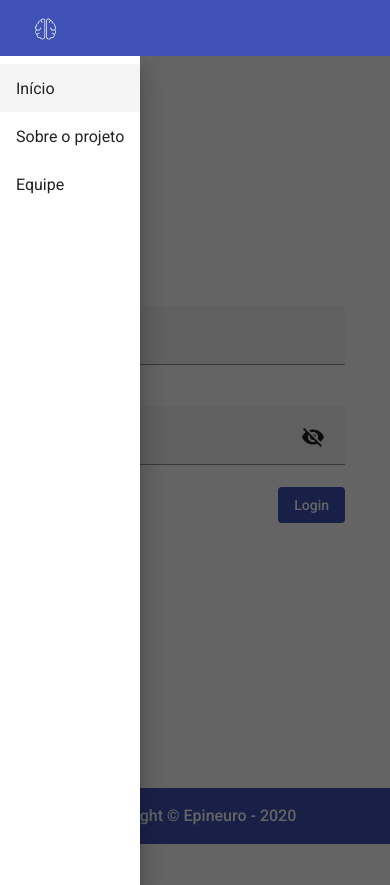
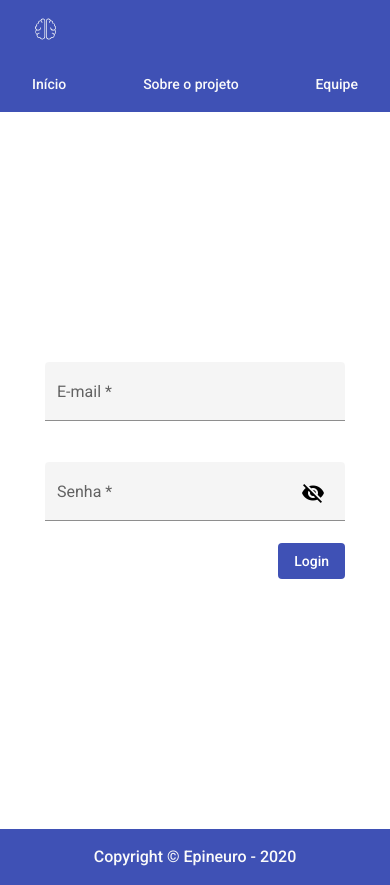
Before and after one commit to joaova/epineuro, an Angular app: page /login in a window 390 px wide. Both pictures are taken after a click on the link 48 px from the left and 28 px from the top of the page. Before the commit the page ends 844 px from the top, so only its background shows below. Built offline with nearby package versions, Linux system fonts and the light colour scheme.

Commit message:
Navegação responsiva da navbar

```diff
--- a/src/app/modules/admin/pages/admin/admin.component.css
+++ b/src/app/modules/admin/pages/admin/admin.component.css
@@ -1,9 +1,23 @@
 .layout {
-    height: 100vh;
-    position: fixed;
-    top: 0;
-    left: 0;
-    right: 0;
+  display: flex;
+  flex-direction: column;
+  height: 100vh;
+}
+
+nav {
+    flex-shrink: 0;
+}
+
+.secondNavLine {
+  justify-content: space-between;
+}
+
+.content{
+  flex: 1 0 auto;
+}
+
+footer {
+  flex-shrink: 0;
 }
 
 mat-icon {
@@ -18,20 +32,6 @@ mat-icon {
     flex: 1 1 auto;
 }
 
-footer {
-    position: fixed;
-    bottom: 0;
-    left: 0;
-    right: 0;
-}
-
-.footer {
-    font-size: 1em;
-    justify-content: center;
-    background-color: #3f51b5;
-    color: white;
-}
-
 .login-btn {
     background-color: #fafafa;
     color: #3f51b5;
@@ -41,3 +41,14 @@ footer {
     background-color: #3f51b5;
     color: white;
 }
+
+.sidenav-container {
+    position: absolute;
+    width: auto;
+    height: 300px;
+    background-color: white;
+  }
+
+.sidenav {
+    border-right: 1px solid black;
+}
--- a/src/app/modules/admin/pages/admin/admin.component.html
+++ b/src/app/modules/admin/pages/admin/admin.component.html
@@ -1,10 +1,12 @@
 <div class="layout">
+  <nav>
     <mat-toolbar class="header">
+      <mat-toolbar-row>
       <a mat-button fxHide.lt-md routerLink="/admin">
           <mat-icon svgIcon="brain" aria-hidden="false" aria-label="Brain Icon"></mat-icon>
           <span id="titulo">Epineuro</span>
       </a>
-        <a mat-button fxHide fxShow.lt-md (click)="sidenav.toggle()">
+      <a mat-button fxHide fxShow.lt-md (click)="showExtendedNav()">
           <mat-icon svgIcon="brain" aria-hidden="false" aria-label="Brain Icon"></mat-icon>
       </a>
       <a mat-button fxHide.lt-md routerLink="/admin/sobre">Sobre o projeto</a>
@@ -28,26 +30,20 @@
               </button>
             </mat-menu>
       </div>
+      </mat-toolbar-row>
+      <mat-toolbar-row *ngIf="isNavExtended" class="secondNavLine">
+        <a mat-button routerLink="/admin/sobre" (click)="showExtendedNav()">Sobre o projeto</a>
+        <a mat-button routerLink="/admin/equipe" (click)="showExtendedNav()">Equipe</a>
+        <a mat-button routerLink="/admin/pacientes" (click)="showExtendedNav()">Pacientes</a>
+      </mat-toolbar-row>
     </mat-toolbar>
-
-    <mat-sidenav-container fxFlexFill>
-        <mat-sidenav #sidenav>
-          <mat-nav-list>
-            <a mat-list-item routerLink="/admin" (click)="sidenav.toggle()">Início</a>
-            <a mat-list-item routerLink="/admin/sobre" (click)="sidenav.toggle()">Sobre o projeto</a>
-            <a mat-list-item routerLink="/admin/equipe" (click)="sidenav.toggle()">Equipe</a>
-            <a mat-list-item routerLink="/admin/pacientes" (click)="sidenav.toggle()">Pacientes</a>
-          </mat-nav-list>
-        </mat-sidenav>
-        <mat-sidenav-content>
+  </nav>
+  <div class="content">
       <main>
         <router-outlet></router-outlet>
       </main>
+  </div>
   <footer>
-                <mat-toolbar class="footer">
-                    <span>Copyright &copy; Epineuro - 2020</span>
-                </mat-toolbar>
+    <app-footer></app-footer>
   </footer>
-        </mat-sidenav-content>
-    </mat-sidenav-container>
 </div>
--- a/src/app/modules/admin/pages/admin/admin.component.ts
+++ b/src/app/modules/admin/pages/admin/admin.component.ts
@@ -29,6 +29,7 @@ export class AdminComponent implements OnInit {
         sanitizer.bypassSecurityTrustResourceUrl('../../../../../assets/icons/woman.svg'));
   }
 
+  isNavExtended: boolean = false;
 
   ngOnInit(): void {
   }
@@ -37,4 +38,13 @@ export class AdminComponent implements OnInit {
     this.service.logout();
   }
 
+  showExtendedNav() {
+    if (this.isNavExtended == false) {
+      this.isNavExtended = true;
+      return;
+    }
+
+    this.isNavExtended = false;
+  }
+
 }
--- a/src/app/modules/home/pages/home/home.component.css
+++ b/src/app/modules/home/pages/home/home.component.css
@@ -1,9 +1,23 @@
 .layout {
+    display: flex;
+    flex-direction: column;
     height: 100vh;
-    position: fixed;
-    top: 0;
-    left: 0;
-    right: 0;
+}
+
+nav {
+    flex-shrink: 0;
+}
+
+.secondNavLine {
+    justify-content: space-between;
+  }
+
+.content{
+    flex: 1 0 auto;
+}
+
+footer {
+    flex-shrink: 0;
 }
 
 mat-icon {
@@ -18,20 +32,6 @@ mat-icon {
     flex: 1 1 auto;
 }
 
-footer {
-    position: fixed;
-    bottom: 0;
-    left: 0;
-    right: 0;
-}
-
-.footer {
-    font-size: 1em;
-    justify-content: center;
-    background-color: #3f51b5;
-    color: #fafafa;
-}
-
 .login-btn {
     background-color: #fafafa;
     color: #3f51b5;
--- a/src/app/modules/home/pages/home/home.component.html
+++ b/src/app/modules/home/pages/home/home.component.html
@@ -1,4 +1,4 @@
-<div class="layout">
+<!-- <div class="layout">
     <mat-toolbar class="header">
         <a mat-button fxHide.lt-md routerLink="/">
             <mat-icon svgIcon="brain" aria-hidden="false" aria-label="Brain Icon"></mat-icon>
@@ -26,10 +26,41 @@
                 <router-outlet></router-outlet>
             </main>
             <footer>
-                <mat-toolbar class="footer">
-                    <span>Copyright &copy; Epineuro - 2020</span>
-                </mat-toolbar>
+                <app-footer></app-footer>
             </footer>
         </mat-sidenav-content>
     </mat-sidenav-container>
-</div>
+</div> -->
+<div class="layout">
+    <nav>
+      <mat-toolbar class="header">
+        <mat-toolbar-row>
+        <a mat-button fxHide.lt-md routerLink="/admin">
+            <mat-icon svgIcon="brain" aria-hidden="false" aria-label="Brain Icon"></mat-icon>
+            <span id="titulo">Epineuro</span>
+        </a>
+        <a mat-button fxHide fxShow.lt-md (click)="showExtendedNav()">
+            <mat-icon svgIcon="brain" aria-hidden="false" aria-label="Brain Icon"></mat-icon>
+        </a>
+        <a mat-button fxHide.lt-md routerLink="/">Início</a>
+        <a mat-button fxHide.lt-md routerLink="/sobre">Sobre o projeto</a>
+        <a mat-button fxHide.lt-md routerLink="/equipe">Equipe</a>
+        <span class="spacer"></span>
+        <a *ngIf="!isLoginUrl" class="login-btn"  mat-raised-button routerLink="/login">Login</a>
+        </mat-toolbar-row>
+        <mat-toolbar-row *ngIf="isNavExtended" class="secondNavLine">
+            <a mat-button routerLink="/" (click)="showExtendedNav()">Início</a>
+            <a mat-button routerLink="/sobre" (click)="showExtendedNav()">Sobre o projeto</a>
+            <a mat-button routerLink="/equipe" (click)="showExtendedNav()">Equipe</a>
+        </mat-toolbar-row>
+      </mat-toolbar>
+    </nav>
+    <div class="content">
+        <main>
+          <router-outlet></router-outlet>
+        </main>
+    </div>
+    <footer>
+      <app-footer></app-footer>
+    </footer>
+  </div>
--- a/src/app/modules/home/pages/home/home.component.ts
+++ b/src/app/modules/home/pages/home/home.component.ts
@@ -24,6 +24,7 @@ export class HomeComponent implements OnInit {
   }
 
   public isLoginUrl: boolean = false;
+  isNavExtended: boolean = false;
 
   ngOnInit(): void {
     if(this.router.url == "/login") {
@@ -41,4 +42,13 @@ export class HomeComponent implements OnInit {
     })
   }
 
+  showExtendedNav() {
+    if (this.isNavExtended == false) {
+      this.isNavExtended = true;
+      return;
+    }
+
+    this.isNavExtended = false;
+  }
+
 }
--- /dev/null
+++ b/src/app/shared/components/footer/footer.component.css
@@ -0,0 +1,6 @@
+.footer {
+    font-size: 1em;
+    justify-content: center;
+    background-color: #3f51b5;
+    color: #fafafa;
+}
--- /dev/null
+++ b/src/app/shared/components/footer/footer.component.html
@@ -0,0 +1,3 @@
+<mat-toolbar class="footer">
+    <span>Copyright &copy; Epineuro - 2020</span>
+</mat-toolbar>
--- /dev/null
+++ b/src/app/shared/components/footer/footer.component.ts
@@ -0,0 +1,15 @@
+import { Component, OnInit } from '@angular/core';
+
+@Component({
+  selector: 'app-footer',
+  templateUrl: './footer.component.html',
+  styleUrls: ['./footer.component.css']
+})
+export class FooterComponent implements OnInit {
+
+  constructor() { }
+
+  ngOnInit(): void {
+  }
+
+}
--- a/src/app/shared/shared.module.ts
+++ b/src/app/shared/shared.module.ts
@@ -16,10 +16,11 @@ import {MatMenuModule} from '@angular/material/menu';
 import {MatTableModule} from '@angular/material/table';
 import { MatPaginatorModule} from '@angular/material/paginator';
 import {MatAutocompleteModule} from '@angular/material/autocomplete';
+import { FooterComponent } from './components/footer/footer.component';
 
 
 @NgModule({
-  declarations: [],
+  declarations: [FooterComponent],
   imports: [
     CommonModule,
     MatToolbarModule,
@@ -64,6 +65,7 @@ import {MatAutocompleteModule} from '@angular/material/autocomplete';
     MatTableModule,
     MatPaginatorModule,
     MatAutocompleteModule,
+    FooterComponent
   ]
 })
 
```
Lines whose indentation alone changed are shown as unchanged.
